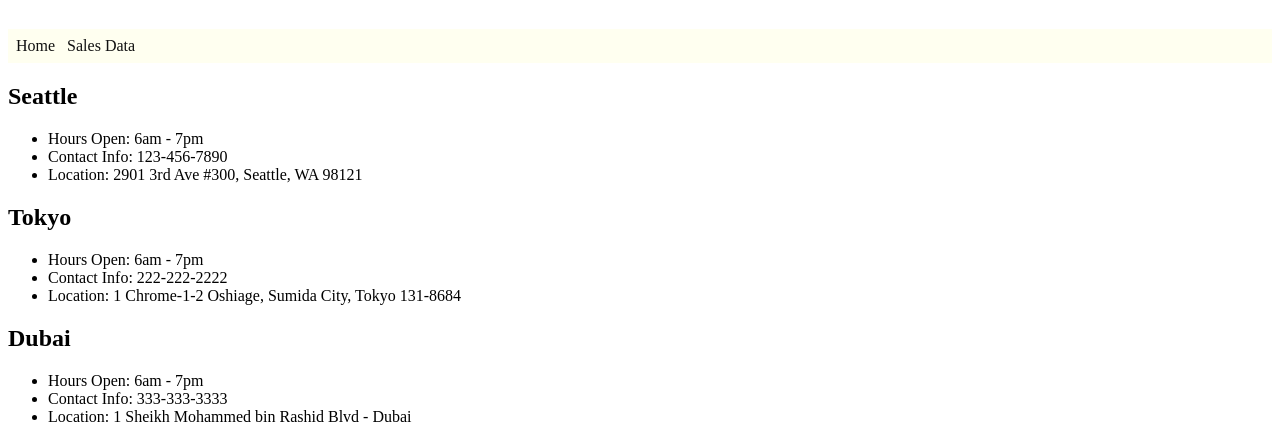
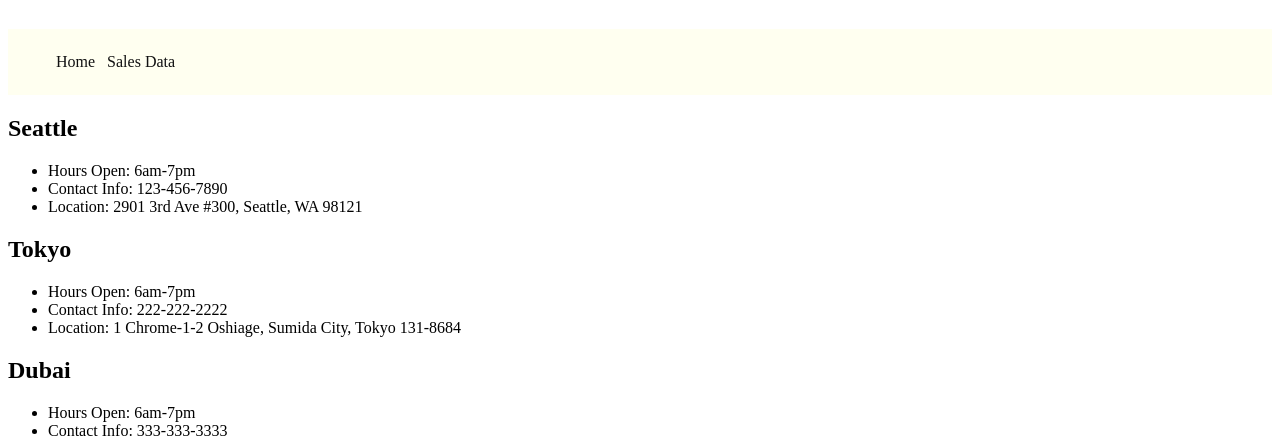
Before and after one commit to vivianandi/cookie-stand, a plain HTML site: page index.html in a window 1280 px wide. Shown: the part 372-809 px from the top of the page. Drawn offline with Linux system fonts and the light colour scheme.

Commit message:
Add edits to render to homepage index.html

```diff
--- a/index.html
+++ b/index.html
@@ -4,7 +4,6 @@
 <head>
   <title>Cookie Stand</title>
   <link rel="stylesheet" href="css/styles.css" type="text/css">
-  <script src="js/app.js"></script>
 </head>
 
 <body>
@@ -13,58 +12,17 @@
     <h1>Welcome to Pat's Salmon Cookies</h1>
 
     <nav>
-      <li><a href="index.html" alt="Home Button">Home</a></li>
-      <li><a href="sales.html" alt="Sales Data Button">Sales Data</a></li>
+      <ul>
+        <li><a href="index.html" alt="Home Button">Home</a></li>
+        <li><a href="sales.html" alt="Sales Data Button">Sales Data</a></li>
+      </ul>
     </nav>
-
   </header>
 
 
-  <section>
-    <h2>Seattle</h2>
-    <ul>
-      <li>Hours Open: 6am - 7pm</li>
-      <li>Contact Info: 123-456-7890 </li>
-      <li>Location: 2901 3rd Ave #300, Seattle, WA 98121</li>
-    </ul>
-  </section>
+  <section id="storeDisplay"></section>
 
-  <section>
-    <h2>Tokyo</h2>
-    <ul>
-      <li>Hours Open: 6am - 7pm</li>
-      <li>Contact Info: 222-222-2222</li>
-      <li>Location: 1 Chrome-1-2 Oshiage, Sumida City, Tokyo 131-8684</li>
-    </ul>
-  </section>
-
-  <section>
-    <h2>Dubai</h2>
-    <ul>
-      <li>Hours Open: 6am - 7pm</li>
-      <li>Contact Info: 333-333-3333</li>
-      <li>Location: 1 Sheikh Mohammed bin Rashid Blvd - Dubai</li>
-    </ul>
-  </section>
-
-  <section>
-    <h2>Paris</h2>
-    <ul>
-      <li>Hours Open: 6am - 7pm</li>
-      <li>Contact Info: 444-444-4444</li>
-      <li>Location: Champ de Mars, 5 Avenue Anatole France, 75007 Paris</li>
-    </ul>
-  </section>
-
-  <section>
-    <h2>Lima</h2>
-    <ul>
-      <li>Hours Open: 6am - 7pm</li>
-      <li>Contact Info: 555-555-5555</li>
-      <li>Location: Ca. Gral. Borgoño cuadra 8, Miraflores 15074</li>
-    </ul>
-  </section>
-
+  <script src="./js/app.js"></script>
 </body>
 
 <footer>&copy; 2023 Pat's Salmon Cookies</footer>
--- a/js/app.js
+++ b/js/app.js
@@ -1,4 +1,4 @@
-let hours = ["6am", "7am", "8am", "9am", "10am", "11am", "12pm", "1pm", "2pm", "3pm", "4pm", "5pm", "6pm", "7pm"]
+let hours = ["6am", "7am", "8am", "9am", "10am", "11am", "12pm", "1pm", "2pm", "3pm", "4pm", "5pm", "6pm", "7pm"];
 
 let seattle = {
   name: "Seattle",
@@ -8,7 +8,7 @@ let seattle = {
   maxCustomers: 65,
   avgSale: 6.3,
   estimates: []
-}
+};
 
 let tokyo = {
   name: "Tokyo",
@@ -18,7 +18,7 @@ let tokyo = {
   maxCustomers: 24,
   avgSale: 1.2,
   estimates: []
-}
+};
 
 let dubai = {
   name: "Dubai",
@@ -28,7 +28,7 @@ let dubai = {
   maxCustomers: 38,
   avgSale: 3.7,
   estimates: []
-}
+};
 
 let paris = {
   name: "Paris",
@@ -38,24 +38,24 @@ let paris = {
   maxCustomers: 38,
   avgSale: 2.3,
   estimates: []
-}
+};
 
 let lima = {
   name: "Lima",
   contact: "555-555-5555",
-  location: "Ca. Gral. Borgoño cuadra 8, Miraflores 15074";
+  location: "Ca. Gral. Borgoño cuadra 8, Miraflores 15074",
   minCustomers: 2,
   maxCustomers: 16,
   avgSale: 4.6,
   estimates: []
-}
+};
 
-//function to display random number
+//function to display random number of customers
 function randomNumberGenerator(minCustomers, maxCustomers) {
   return Math.floor(Math.random() * (maxCustomers - minCustomers + 1) + minCustomers);
 }
 
-//Use randomNumberGenerator to create function for estimates with sales data for each hour based on min and max
+//function to store the simulated amounts of cookies purchased/hour/location using avg cookies purchased and random number of customers generated
 function generateEstimate(city) {
   city.estimates = [];
   for (let i = 0; i < hours.length; i++) {
@@ -66,15 +66,42 @@ function generateEstimate(city) {
   }
 }
 
-let allCities = []
+let allStores = [seattle, tokyo, dubai, paris, lima];
 
-// Dog Constructor Function (Factory)
-// Initializes an instance of "Dog"
-//   As a part of that, we randomly assign Likes and
-//   push it to the allDogs array
-function city(name, breed, color) {
-  // Defines the shape of the object (a Dog)
-  this.name = name;
-  this.breed = breed;
-  this.color = color;
-  this.getsAlongWith = [];
+function renderStores(store) {
+  let storeDisplayContainer = document.getElementById('storeDisplay');
+
+  //add section
+  let section = document.createElement("section");
+  section.id = store.name;
+
+  //add h2
+  let title = document.createElement("h2");
+  title.textContent = store.name;
+
+  let details = document.createElement("ul");
+  let hoursItem = document.createElement("li");
+  hoursItem.textContent = `Hours Open: 6am-7pm`;
+  details.appendChild(hoursItem);
+
+  let contact = document.createElement("li");
+  contact.textContent = `Contact Info: ${store.contact}`;
+  details.appendChild(contact);
+
+  let location = document.createElement("li");
+  location.textContent = `Location: ${store.location}`;
+  details.appendChild(location);
+
+  //section, not details
+  section.appendChild(title);
+  section.appendChild(details);
+
+  storeDisplayContainer.appendChild(section);
+}
+
+// Call function for each store in a loop
+for (let i = 0; i < allStores.length; i++) {
+  renderStores(allStores[i]);
+}
+
+//Render to Sales Data below
```
Also changed, not shown: movedcode.html (added, +69 -0 lines), sales.html (+21 -23 lines).
